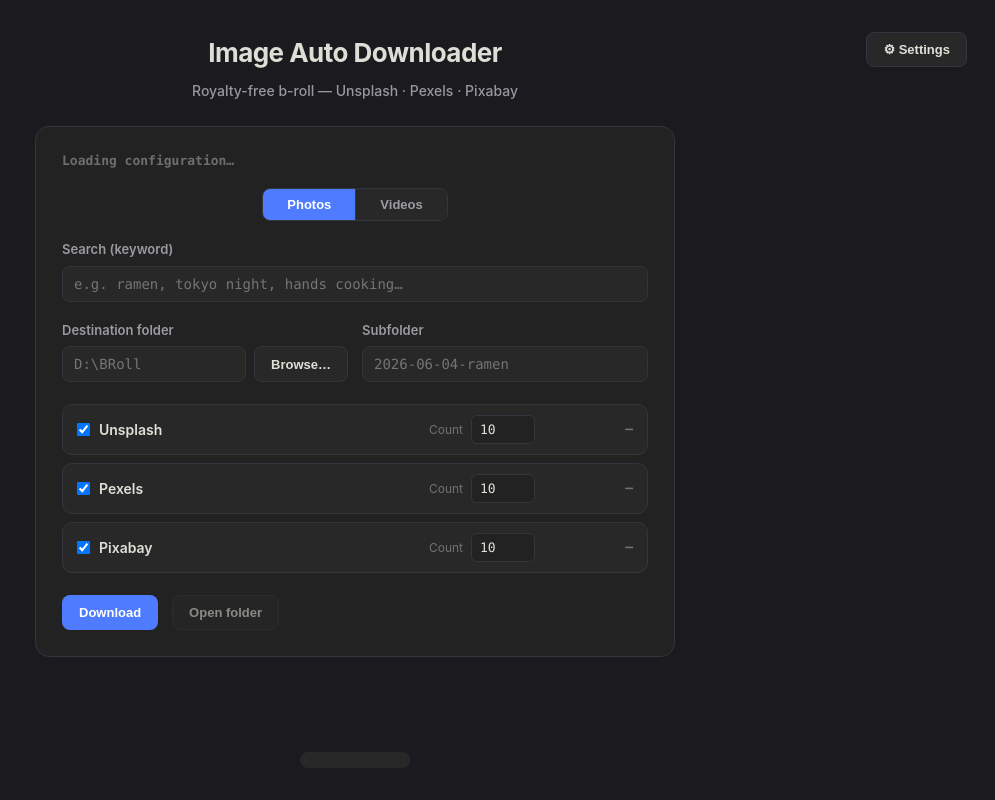
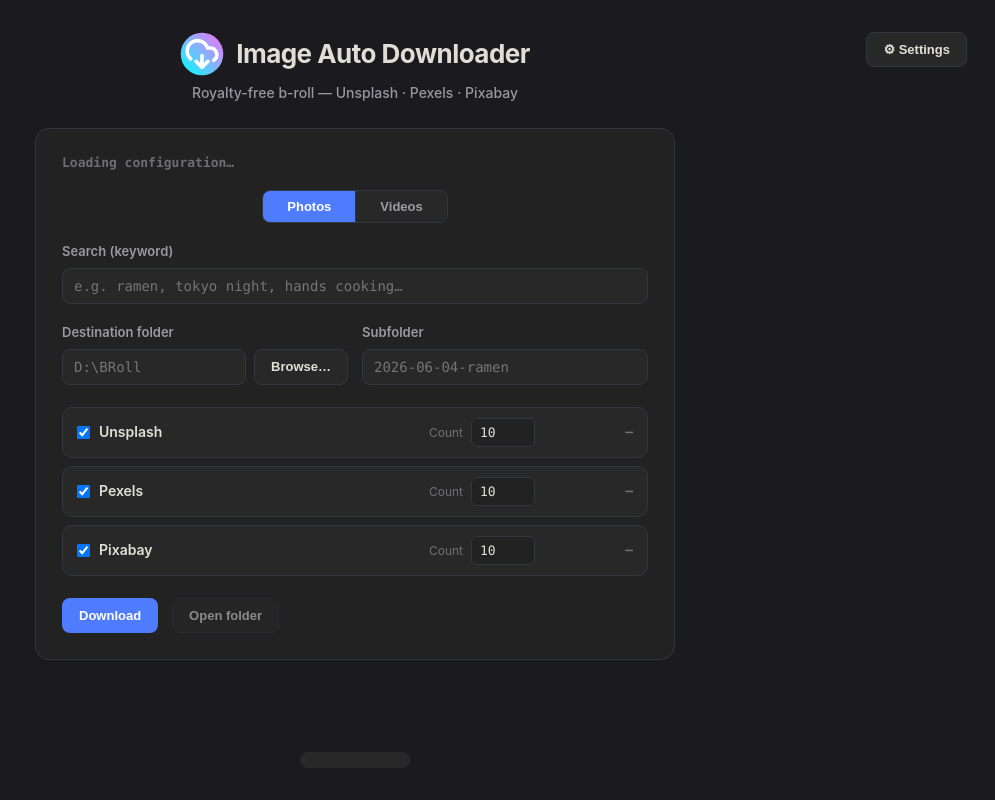
Before and after one commit to RomainSire/image-auto-downloader, a website built with Vite: page src/renderer/index.html in a window 1280 px wide. Shown: the whole page, without its empty margins (285-1280 px from the left). Built offline with nearby package versions, Linux system fonts and the light colour scheme.

Commit message:
feat: add branding section with logo and update styles for app layout

```diff
--- a/src/renderer/assets/main.css
+++ b/src/renderer/assets/main.css
@@ -23,6 +23,19 @@ body {
   position: absolute;
   top: 0;
   right: 0;
+}
+
+.app-brand {
+  display: flex;
+  align-items: center;
+  justify-content: center;
+  gap: 12px;
+}
+
+.app-logo {
+  width: 44px;
+  height: 44px;
+  flex-shrink: 0;
 }
 
 .app-title {
--- a/src/renderer/index.html
+++ b/src/renderer/index.html
@@ -15,7 +15,10 @@
   <body>
     <div id="app">
       <header class="app-header">
-        <h1 class="app-title">Image Auto Downloader</h1>
+        <div class="app-brand">
+          <img class="app-logo" src="./assets/broll-downloader.svg" alt="" width="44" height="44" />
+          <h1 class="app-title">Image Auto Downloader</h1>
+        </div>
         <p class="app-subtitle" data-i18n="app.subtitle">
           Royalty-free b-roll — Unsplash · Pexels · Pixabay
         </p>
```
Also changed, not shown: build/icon.ico, build/icon.png, resources/broll-downloader.svg (added), resources/icon.png, src/renderer/assets/broll-downloader.svg (added), 1 other file.
